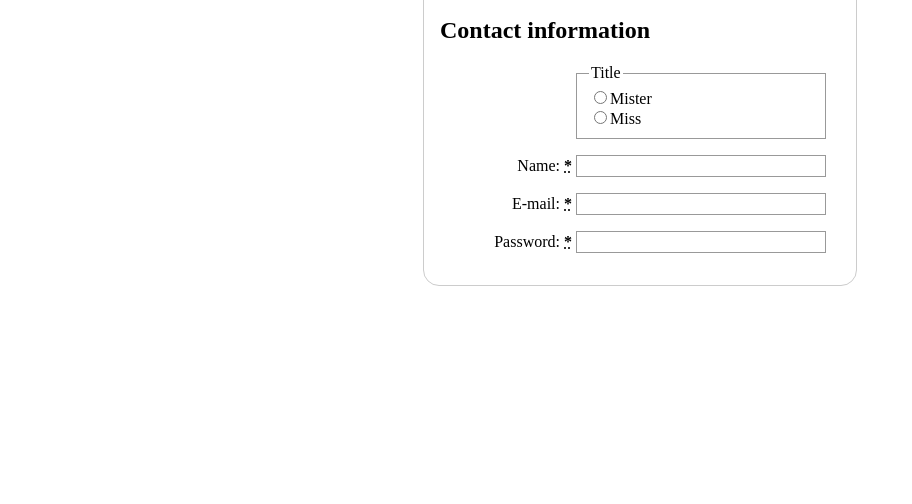
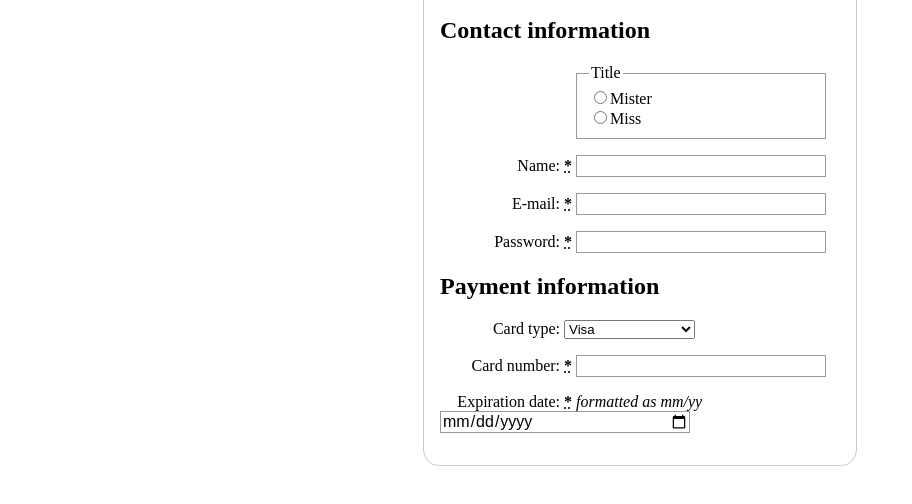
Before and after one commit to Nasta21/mdnlearn, a plain HTML site: page index.html in a window 1280 px wide. Shown: the part 146-650 px from the top of the page, without its empty margins (0-912 px from the left). Drawn offline with Linux system fonts and the light colour scheme.

Commit message:
feat: add payment info section

```diff
--- a/index.html
+++ b/index.html
@@ -50,6 +50,34 @@
           <input type="password" id="pwd" name="password">
         </p>
       </section>
+      <section>
+        <h2>Payment information</h2>
+        <p>
+          <label for="card">
+            <span>Card type:</span>
+          </label>
+          <select id="card" name="usercard">
+            <option value="visa">Visa</option>
+            <option value="mc">Mastercard</option>
+            <option value="amex">American Express</option>
+          </select>
+        </p>
+        <p>
+          <label for="number">
+            <span>Card number:</span>
+            <strong><abbr title="required">*</abbr></strong>
+          </label>
+          <input type="number" id="number" name="cardnumber">
+        </p>
+        <p>
+          <label for="date">
+            <span>Expiration date:</span>
+            <strong><abbr title="required">*</abbr></strong>
+            <em>formatted as mm/yy</em>
+          </label>
+          <input type="date" id="date" name="expiration">
+        </p>
+    </section>
     </form>
   </body>
 </html>
```
